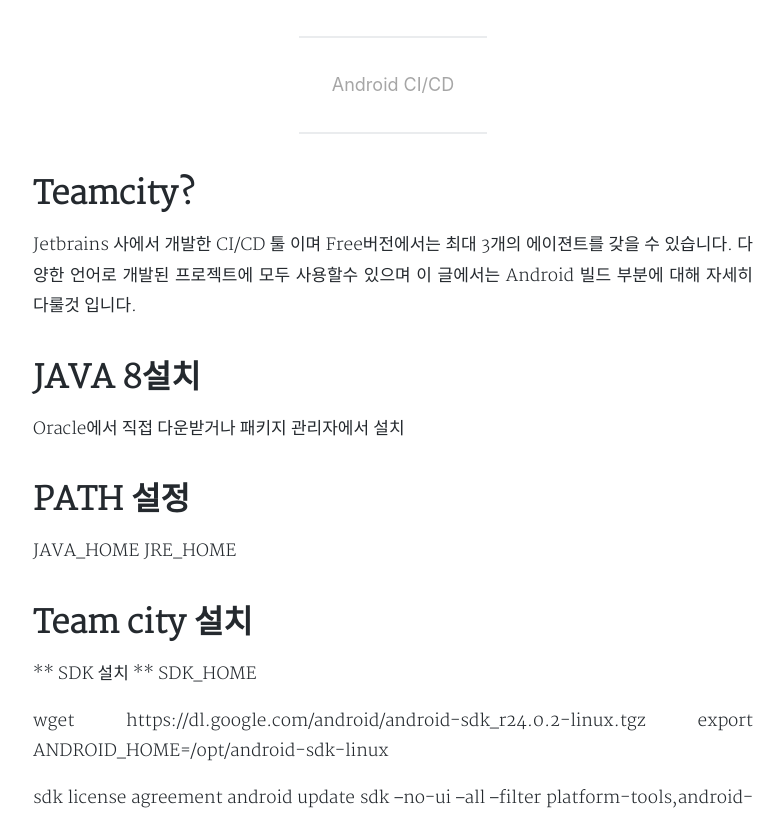
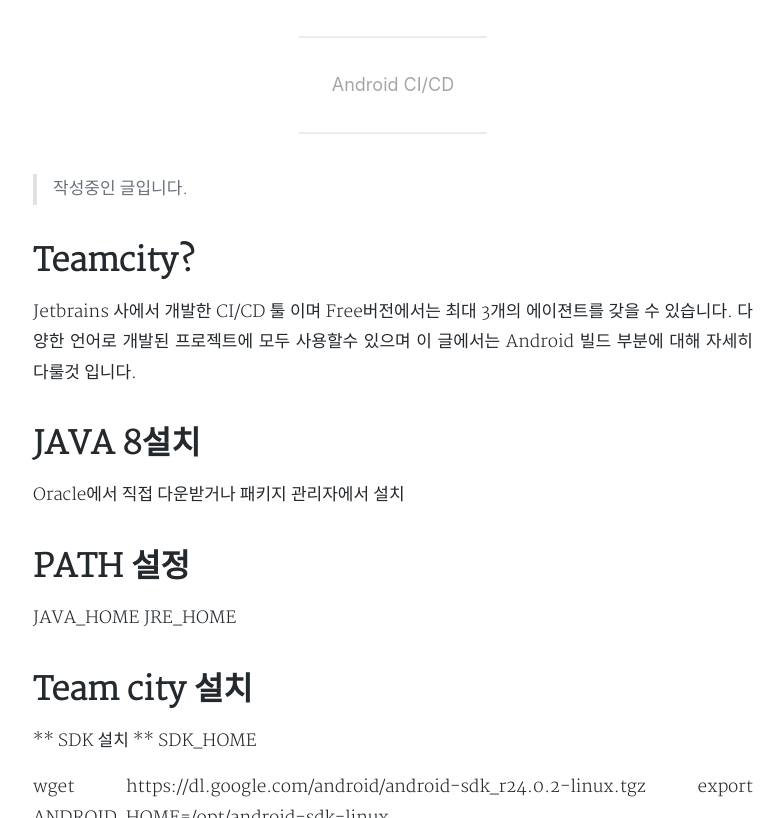
Before and after one commit to kairos03/kairos03.github.io-old, a Jekyll site: the page built from _posts/teamcity/2017-06-21-teamcity로-Android-Kotlin-Project-관리하기.md, in a window 1280 px wide and 900 px high, scrolled down 382 px, cut to the strip 82-900 px from the top of the window. Shown: the whole strip, without its empty margins (247-1031 px from the left). Built offline with Jekyll 4.4.1, drawn with Linux system fonts in a browser that asks for light colours; nearby versions of some CDN libraries; comment, search, counter and statistics services are not loaded; a style sheet for code colours, icons or effects is not loaded.

```diff
--- a/_posts/teamcity/2017-06-21-teamcity로-Android-Kotlin-Project-관리하기.md
+++ b/_posts/teamcity/2017-06-21-teamcity로-Android-Kotlin-Project-관리하기.md
@@ -4,9 +4,11 @@ title:  TeamCity로 Android Kotlin Project 관리하기
 subtitle: Android CI/CD
 date:   2017-09-12
 categories: TeamCity
-cover: https://user-images.githubusercontent.com/6357456/30350256-40145f28-9816-11e7-936a-0df371759473.png
+cover: https://user-images.githubusercontent.com/6357456/30398021-2063882a-98cf-11e7-89d4-88d5e65148e0.png
 tag:    [TeamCity, CI, CD]
 ---
+
+> 작성중인 글입니다.
 
 # Teamcity?
 Jetbrains 사에서 개발한 CI/CD 툴 이며 Free버전에서는
```
